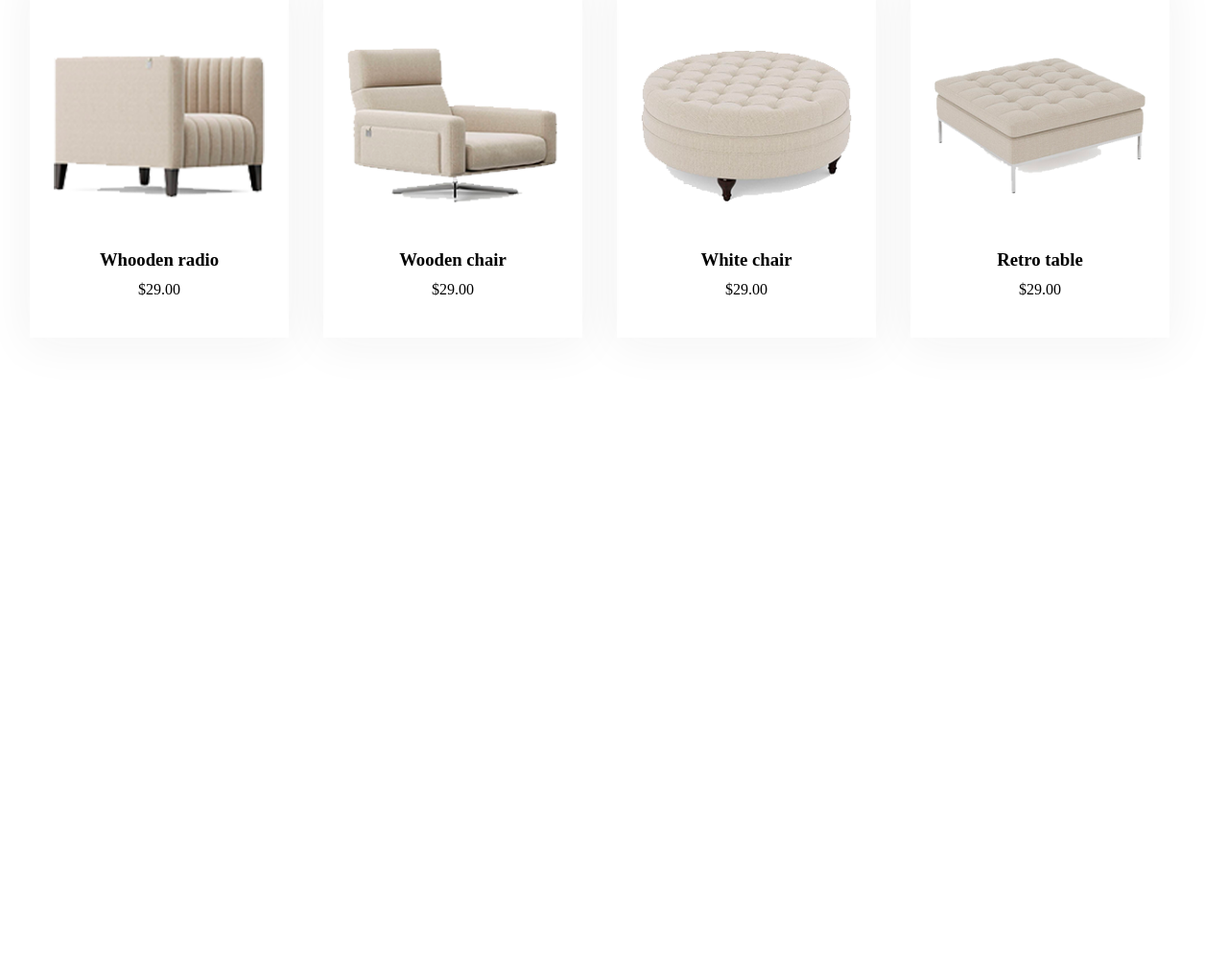
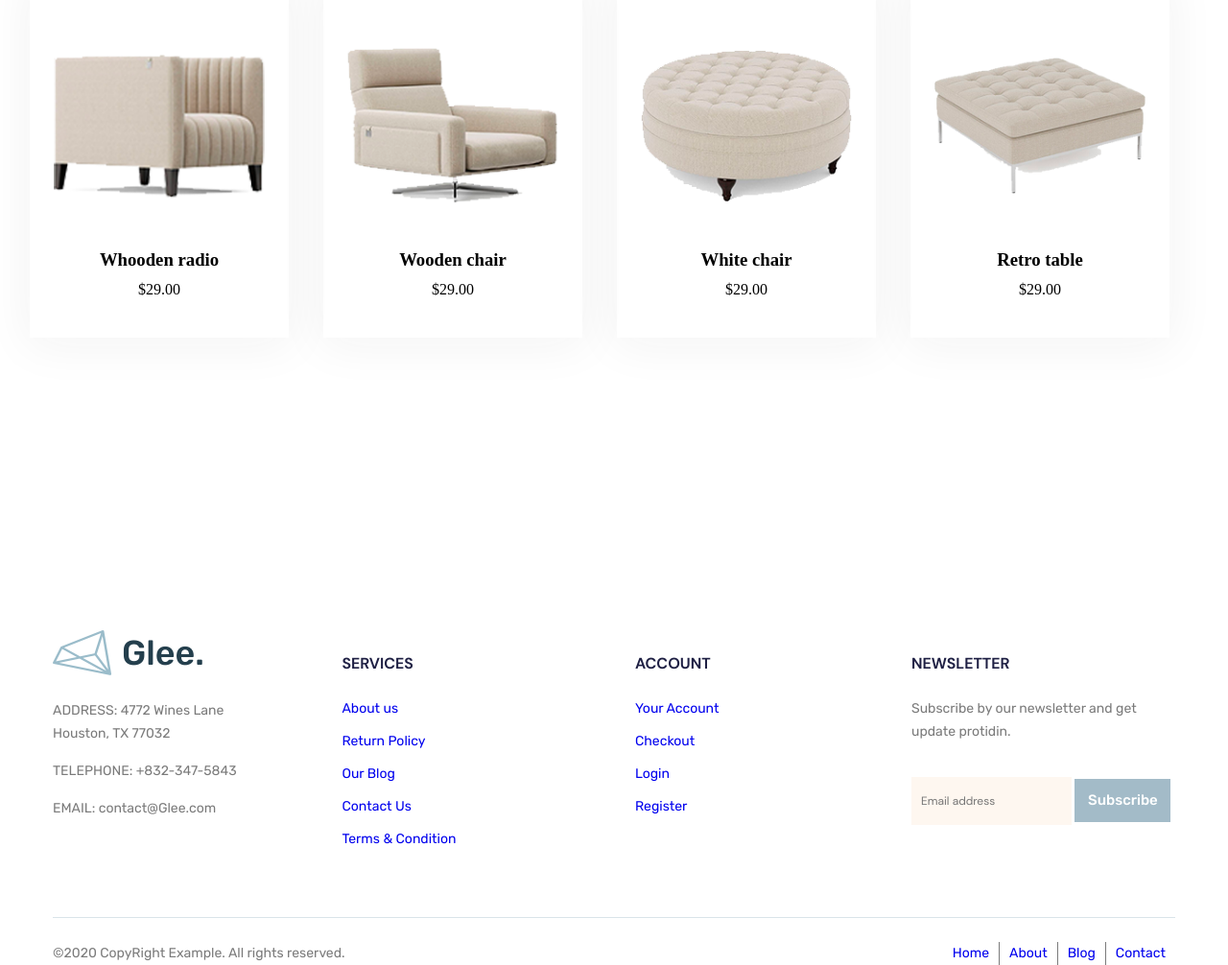
Before and after one commit to R1sKD/Glee, a website: page app/index.html in a window 1280 px wide. Shown: the part 1823-2829 px from the top of the page at 96% size. Before the commit the page ends 2400 px from the top, so only its background shows below. Drawn offline with nearby package versions, Linux system fonts and the light colour scheme; files that its build step writes are made by us from their sources.

Commit message:
added footer

```diff
--- a/app/index.html
+++ b/app/index.html
@@ -506,10 +506,107 @@
 
 
 
-
-
   </main>
 
+  <footer class="footer">
+    <div class="container">
+      <div class="footer__top">
+        <ul class="footer__items">
+
+          <li class="footer__item">
+            <a class="logo footer__logo" href="#">
+              <img class="logo__img" src="images/logo.png" alt="logo Glee">
+              <h1 class="logo__name">Glee.</h1>
+            </a>
+            <address class="footer__contact">
+              <p>ADDRESS: 4772 Wines Lane</p>
+              <p>Houston, TX 77032</p>
+            </address>
+            <p class="footer__contact">
+              <span>Telephone:</span>
+              <a class="footer__contact" href="tel:+8323475843">
+                +832-347-5843
+              </a>
+            </p>
+            <p class="footer__contact">
+              <span>Email:</span>
+              <a href="mailto:contact@Glee.com">
+                contact@Glee.com
+              </a>
+            </p>
+          </li>
+
+          <li class="footer__item footer__item--services">
+            <h5 class="footer__title">Services</h5>
+            <ul class="footer__list">
+              <li class="footer__list-item">
+                <a class="footer__link" href="#">About us</a>
+              </li>
+              <li class="footer__list-item">
+                <a class="footer__link" href="#">Return Policy</a>
+              </li>
+              <li class="footer__list-item">
+                <a class="footer__link" href="#">Our Blog</a>
+              </li>
+              <li class="footer__list-item">
+                <a class="footer__link" href="#">Contact Us</a>
+              </li>
+              <li class="footer__list-item">
+                <a class="footer__link" href="#">Terms & Condition</a>
+              </li>
+            </ul>
+          </li>
+
+          <li class="footer__item footer__item--account">
+            <h5 class="footer__title">Account</h5>
+            <ul class="footer__list">
+              <li class="footer__list-item">
+                <a class="footer__link" href="#">Your Account</a>
+              </li>
+              <li class="footer__list-item">
+                <a class="footer__link" href="#">Checkout</a>
+              </li>
+              <li class="footer__list-item">
+                <a class="footer__link" href="#">Login</a>
+              </li>
+              <li class="footer__list-item">
+                <a class="footer__link" href="#">Register</a>
+              </li>
+            </ul>
+          </li>
+
+          <li class="footer__item">
+            <h5 class="footer__title">newsletter</h5>
+            <p class="footer__text">Subscribe by our newsletter and get update protidin.</p>
+            <form class="footer__form">
+              <input class="footer__form-text" type="" placeholder="Email address">
+              <button class="btn footer__form-btn">Subscribe</button>
+            </form>
+          </li>
+      </div>
+
+      <div class="footer__bottom">
+        <p class="footer__copy">
+          ©2020 CopyRight Example. All rights reserved.
+          </з>
+          <ul class="footer__bottom-list">
+            <li class="footer__bottom-item">
+              <a class="footer__link" href="#">Home</a>
+            </li>
+            <li class="footer__bottom-item">
+              <a class="footer__link" href="#">About</a>
+            </li>
+            <li class="footer__bottom-item">
+              <a class="footer__link" href="#">Blog</a>
+            </li>
+            <li class="footer__bottom-item">
+              <a class="footer__link" href="#">Contact</a>
+            </li>
+          </ul>
+      </div>
+
+    </div>
+  </footer>
 
   <script src="js/main.min.js"></script>
 </body>
--- a/app/scss/_global.scss
+++ b/app/scss/_global.scss
@@ -1,8 +1,18 @@
+html,
+body {
+  height: 100%;
+}
 .body {
+  display: flex;
+  flex-direction: column;
   background-color: #ffffff;
   @extend %DMSans-Bold-700;
   font-size: 16px;
   color: $dark-blue;
+}
+
+.main {
+  flex-grow: 1;
 }
 
 .container {
@@ -17,6 +27,7 @@
 }
 
 .btn {
+  border: none;
   max-width: 200px;
   width: 100%;
   padding: 20px 25px;
--- a/app/scss/style.scss
+++ b/app/scss/style.scss
@@ -412,7 +412,7 @@
     left: 50%;
     transform: translate(-50%, -50%);
     opacity: 0;
-    /* transition: opacity .3s; */ /*Если добавить это сво-во, то 3 соседних блока начинают мигать при наведении*/
+    transition: opacity .3s;
   }
 
   &__svg {
@@ -455,6 +455,117 @@
 
 
 
+.footer {
+  @extend %Rubik-Regular-400;
+  color: #7b7b7b;
+  font-size: 14px;
+  line-height: 1.7;
+
+  &__top {
+    margin-bottom: 25px;
+    padding: 75px 0 70px 0;
+    border-bottom: 1px solid #dae4e9;
+  }
+
+  &__items {
+    display: flex;
+    justify-content: space-between;
+    align-items: flex-start;
+  }
+
+  &__item {
+
+    &--services {
+      position: relative;
+      left: -120px;
+    }
+
+    &--account {
+      position: relative;
+      left: -67px;
+    }
+  }
+
+  &__logo {
+    margin-bottom: 20px;
+  }
+
+  &__contact {
+    font-style: normal;
+    margin-bottom: 15px;
+
+    span {
+      text-transform: uppercase;
+    }
+
+    a {
+      @extend %Rubik-Regular-400;
+      color: #7b7b7b;
+      font-size: 14px;
+      line-height: 1.7;
+    }
+  }
+
+  &__title {
+    @extend %DMSans-Bold-700;
+    color: #1f2044;
+    font-size: 16px;
+    line-height: 1.3;
+    margin-top: 30px;
+    margin-bottom: 25px;
+    text-transform: uppercase
+  }
+
+  &__list-item {
+    margin-bottom: 10px;
+
+    &:last-child {
+      margin-bottom: 0;
+    }
+  }
+
+  &__text {
+    max-width: 275px;
+  }
+
+  &__form {
+    margin-top: 35px;
+  }
+
+  &__form-text {
+    @extend %DMSans-Regular-400;
+    font-size: 12px;
+    color: $dark-blue;
+    min-height: 50px;
+    background-color: $bg-light;
+    border: none;
+    padding: 10px 10px;
+  }
+
+  &__form-btn {
+    max-width: 100px;
+    padding: 10px;
+  }
+
+  &__bottom {
+    display: flex;
+    justify-content: space-between;
+
+    &-list {
+      display: flex;
+    }
+
+    &-item {
+      border-right: 1px solid #7b7b7b;
+      padding: 0 10px;
+
+      &:last-child {
+        border-right: none;
+      }
+    }
+
+  }
+}
 
 
 
```
Lines whose indentation alone changed are shown as unchanged.
